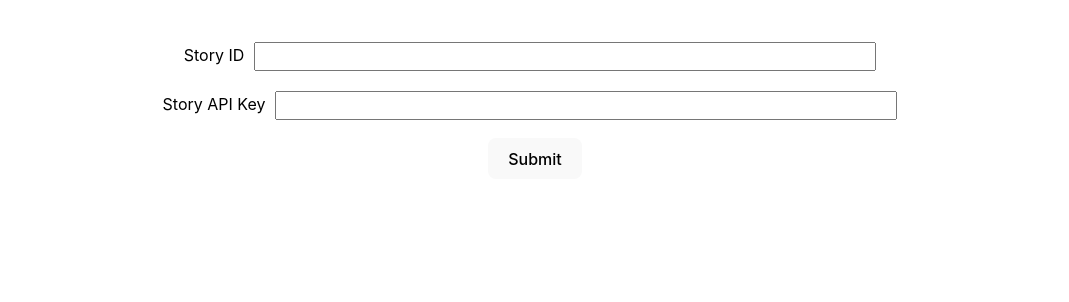
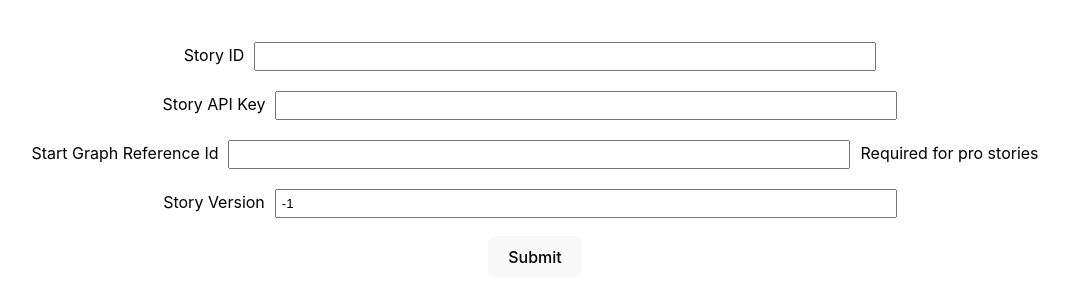
Before and after one commit to charisma-ai/charisma-react, a React (Vite) app in the folder demos/chat/: page / in a window 1280 px wide. Shown: the top 302 px of the page, without its empty margins (105-1174 px from the left). Built offline with nearby package versions, Linux system fonts and the light colour scheme.

Commit message:
add graph id and version to story params in demo

```diff
--- a/demos/chat/src/App.tsx
+++ b/demos/chat/src/App.tsx
@@ -9,12 +9,16 @@ import StorySetupForm from "./components/StorySetupForm";
 export interface StoryParams {
   storyId: number;
   apiKey: string;
+  startGraphReferenceId?: string;
+  storyVersion?: number;
 }
 
 function App() {
   const [storyParams, setStoryParams] = useState<StoryParams>({
     storyId: 0,
     apiKey: "",
+    startGraphReferenceId: undefined,
+    storyVersion: -1,
   });
   const [readyToPlay, setReadyToPlay] = useState(false);
 
--- a/demos/chat/src/components/StorySetupForm.tsx
+++ b/demos/chat/src/components/StorySetupForm.tsx
@@ -11,6 +11,9 @@ const StorySetupForm = ({ setStoryParams }: Props) => {
     setStoryParams({
       storyId: Number(e.currentTarget.storyId.value),
       apiKey: e.currentTarget.apiKey.value,
+      startGraphReferenceId:
+        e.currentTarget.startGraphReferenceId.value || undefined,
+      storyVersion: Number(e.currentTarget.storyVersion.value) || undefined,
     });
   };
 
@@ -32,6 +35,24 @@ const StorySetupForm = ({ setStoryParams }: Props) => {
         style={{ margin: "10px", width: "50%", padding: "5px" }}
       />
       <br />
+      <label htmlFor="startGraphReferenceId">Start Graph Reference Id</label>
+      <input
+        type="text"
+        id="startGraphReferenceId"
+        name="startGraphReferenceId"
+        style={{ margin: "10px", width: "50%", padding: "5px" }}
+      />
+      <span>Required for pro stories</span>
+      <br />
+      <label htmlFor="storyVersion">Story Version</label>
+      <input
+        type="text"
+        id="storyVersion"
+        name="storyVersion"
+        defaultValue={-1}
+        style={{ margin: "10px", width: "50%", padding: "5px" }}
+      />
+      <br />
       <button type="submit">Submit</button>
     </form>
   );
```
